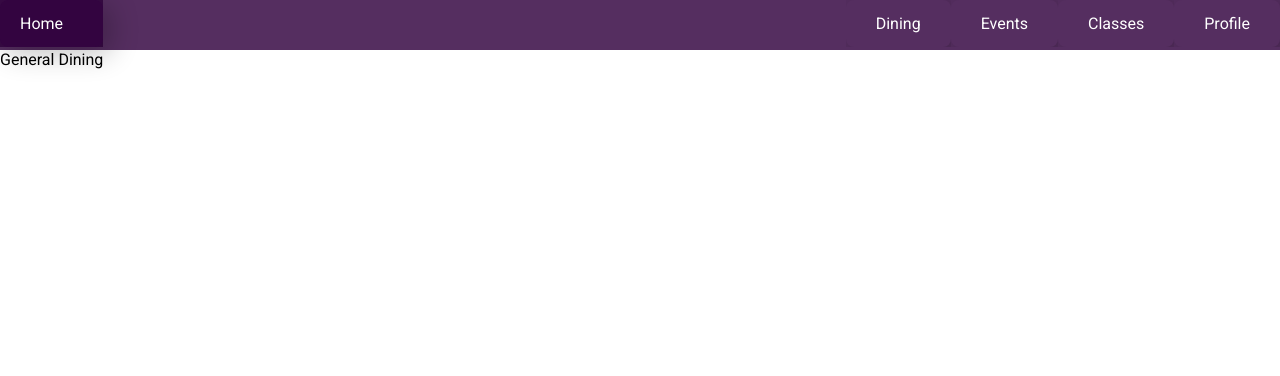
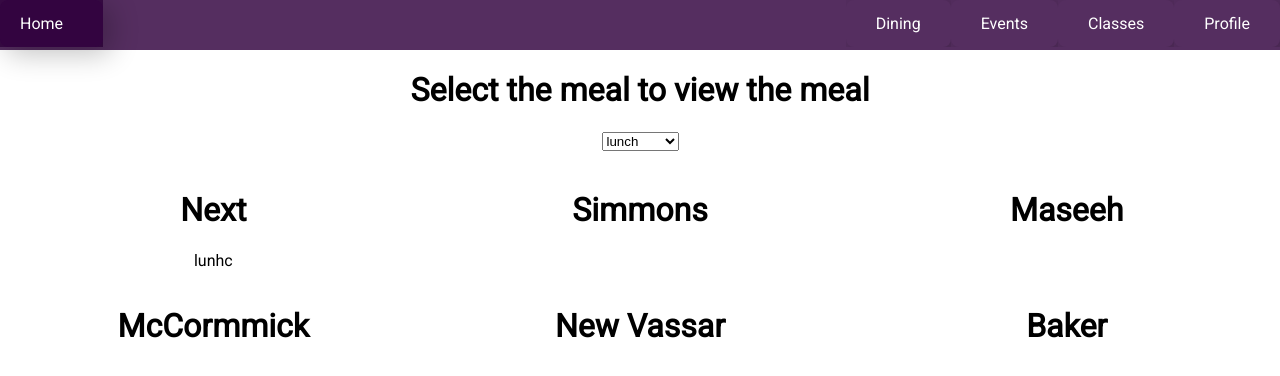
Before and after one commit to Jovan888777/IHTFP-webapp, a React app: page /menus in a window 1280 px wide. Shown: the top 376 px of the page. Built offline with nearby package versions, Linux system fonts and the light colour scheme; no server answers; the HTML template or start-up script is replaced by a standard one.

Commit message:
menu mvp completed

```diff
--- a/client/src/components/pages/GeneralDining.js
+++ b/client/src/components/pages/GeneralDining.js
@@ -1,8 +1,94 @@
-import React from "react";
+import React, { useEffect, useState } from "react";
 import "./GeneralDining.css";
+import { get } from "../../utilities";
 
 const GeneralDining = () => {
-  return <div>General Dining</div>;
+  const [diningSettings, setdiningSettings] = useState({
+    chosen: [null, null, null],
+    rankings: ["Next", "Simmons", "Maseeh", "McCormmick", "New Vassar", "Baker"],
+  });
+  const [menus, setMenus] = useState({
+    Next: {
+      breakfast: [{ dishName: "potato" }, { dishName: "ji" }],
+      lunch: [{ dishName: "lunhc" }],
+      dinner: [{ dishName: "dinner" }],
+      lateNight: [{ dishName: "late night" }],
+    },
+    Simmons: { breakfast: [{ dishName: "potato" }], lunch: [], dinner: [], lateNight: [] },
+    Maseeh: { breakfast: [{ dishName: "potato" }], lunch: [], dinner: [], lateNight: [] },
+    McCormmick: { breakfast: [{ dishName: "potato" }], lunch: [], dinner: [], lateNight: [] },
+    NewVassar: { breakfast: [{ dishName: "potato" }], lunch: [], dinner: [], lateNight: [] },
+    Baker: { breakfast: [{ dishName: "potato" }], lunch: [], dinner: [], lateNight: [] },
+  });
+  const [meal, setMeal] = useState("breakfast");
+
+  const loadDiningSettings = () => {
+    get("/api/dining-settings").then((settings) => {
+      setdiningSettings({
+        chosen: settings.chosen,
+        rankings: settings.rankings,
+      });
+    });
+  };
+
+  const loadMenu = () => {
+    get("/api/menus").then((menus) => {
+      setMenus(menus);
+    });
+  };
+
+  const loadMeal = () => {
+    const date = new Date();
+    const hour = date.getUTCHours();
+    if (hour >= 16 && hour <= 20) {
+      setMeal("lunch");
+    } else if (hour >= 22 || hour < 2) {
+      setMeal("dinner");
+    } else if (hour >= 2 || hour <= 6) {
+      setMeal("lateNight");
+    } else {
+      setMeal("breakfast");
+    }
+  };
+
+  const changeMeal = (val) => {
+    setMeal(val);
+  };
+
+  useEffect(() => {
+    // loadDiningSettings();
+    // loadMenu();
+    loadMeal();
+  }, []);
+
+  return (
+    <div>
+      <div className="center">
+        <h1>Select the meal to view the meal</h1>
+        <select value={meal} onChange={(event) => changeMeal(event.target.value)}>
+          <option value="breakfast">breakfast</option>
+          <option value="lunch">lunch</option>
+          <option value="dinner">dinner</option>
+          <option value="lateNight">late night</option>
+        </select>
+      </div>
+      <br></br>
+      <div className="wrapper">
+        {diningSettings.rankings.map((item) => {
+          return (
+            <div className="dining-container">
+              <h1>{item}</h1>
+              <div className="menu">
+                {menus[item.replaceAll(" ", "")][meal].map((meal) => {
+                  return <p>{meal.dishName}</p>;
+                })}
+              </div>
+            </div>
+          );
+        })}
+      </div>
+    </div>
+  );
 };
 
 export default GeneralDining;
--- a/client/src/components/pages/SharedDining.js
+++ b/client/src/components/pages/SharedDining.js
@@ -3,64 +3,7 @@ import "./SharedDining.css";
 import { get } from "../../utilities";
 
 const SharedDining = (props) => {
-  const [diningSettings, setdiningSettings] = useState({
-    chosen: [null, null, null],
-    rankings: ["Next", "Simmons", "Maseeh", "McCormmick", "New Vassar", "Baker"],
-  });
-  const [menus, setMenus] = useState({
-    Next: { breakfast: [], lunch: [], dinner: [] },
-    Simmons: { breakfast: [], lunch: [], dinner: [] },
-    Maseeh: { breakfast: [], lunch: [], dinner: [] },
-    McCormmick: { breakfast: [], lunch: [], dinner: [] },
-    New_Vassar: { breakfast: [], lunch: [], dinner: [] },
-    Baker: { breakfast: [], lunch: [], dinner: [] },
-  });
-
-  const loadDiningSettings = () => {
-    get("/api/dining-settings").then((settings) => {
-      setdiningSettings({
-        chosen: settings.chosen,
-        rankings: settings.rankings,
-      });
-    });
-  };
-
-  useEffect(() => {
-    loadDiningSettings();
-  }, []);
-
-  const loadMenu = () => {
-    get("/api/menus").then((menus) => {
-      setMenus(menus);
-    });
-  };
-
-  useEffect(() => {
-    loadMenu();
-  }, []);
-
-  return (
-    <div>
-      <div className="center">
-        <h1>Select the meal to view the meal</h1>
-        <select>
-          <option value="breakfast">breakfast</option>
-          <option value="lunch">lunch</option>
-          <option value="dinner">dinner</option>
-        </select>
-      </div>
-      <br></br>
-      <div className="wrapper">
-        {diningSettings.rankings.map((item) => {
-          return (
-            <div className="dining-container">
-              <h1>{item}</h1>
-            </div>
-          );
-        })}
-      </div>
-    </div>
-  );
+  return <p>hi</p>;
 };
 
 export default SharedDining;
```
Also changed, not shown: 1 other file (tests, documents, lock files or other folders).
